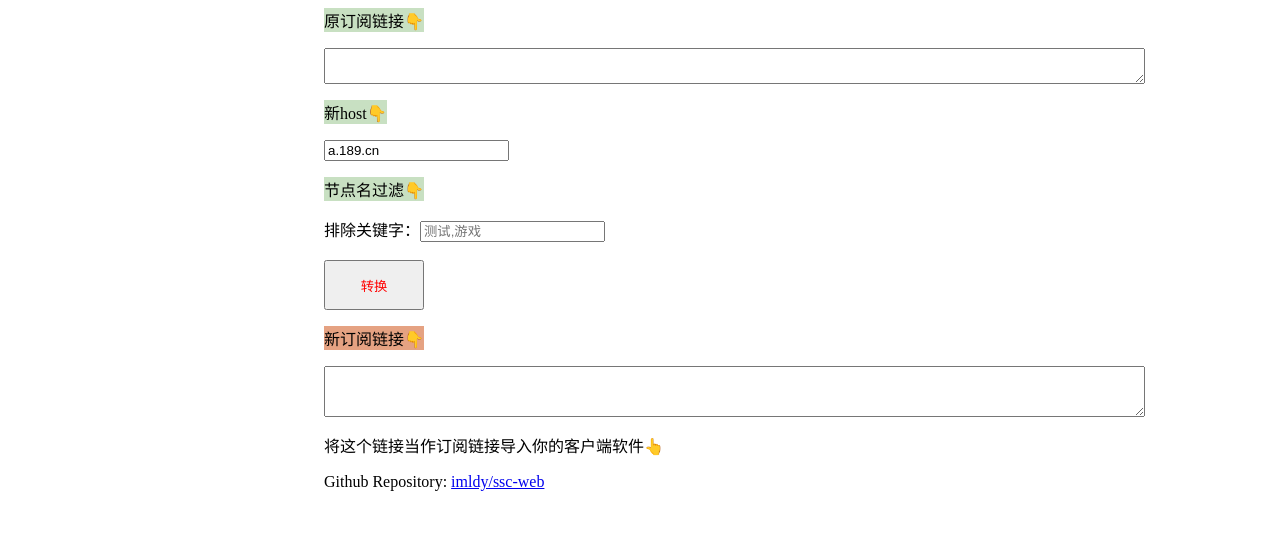
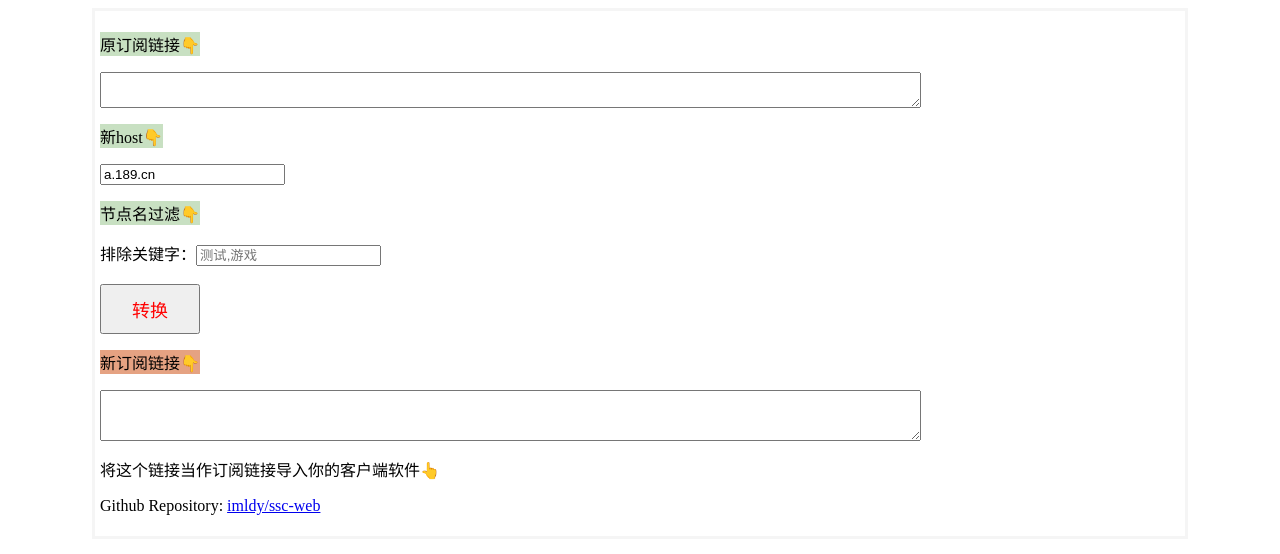
Before and after one commit to imldy/ssc-web, a plain HTML site: page index.html in a window 1280 px wide. Drawn offline with Linux system fonts and the light colour scheme.

Commit message:
增加边框，调整宽度，增加内边距，调整按钮字体大小

```diff
--- a/index.html
+++ b/index.html
@@ -31,11 +31,14 @@
             width: 100px;
             height: 50px;
             color: rgb(255, 0, 0);
+            font-size: large;
         }
 
         #main {
             margin: auto;
-            width: 50%;
+            width: 1080px;
+            border: 3px whitesmoke solid;
+            padding: 5px;
         }
 
         .small {
```
